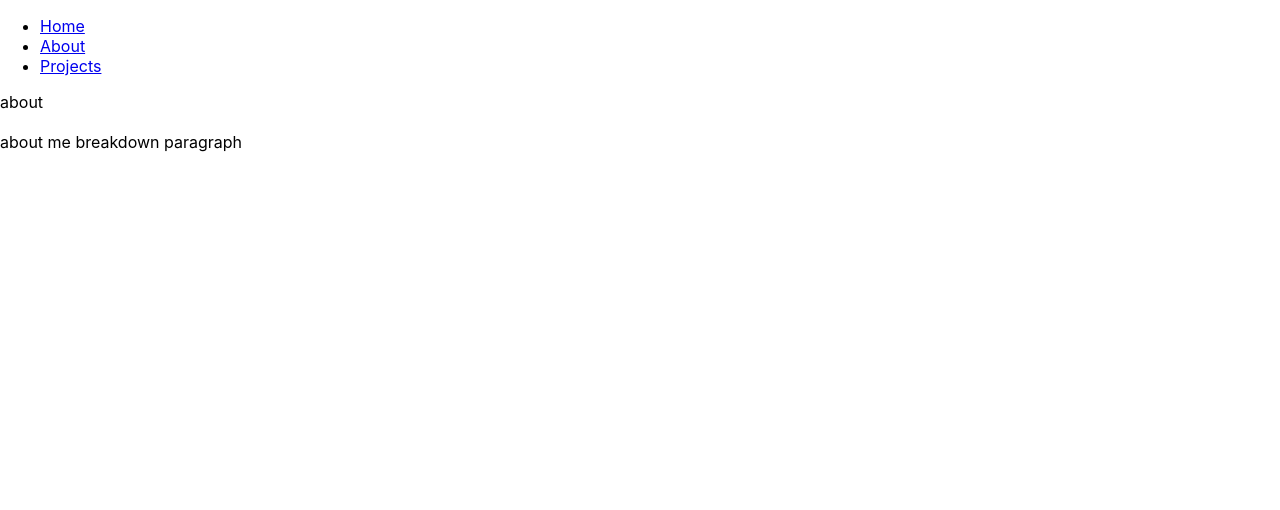
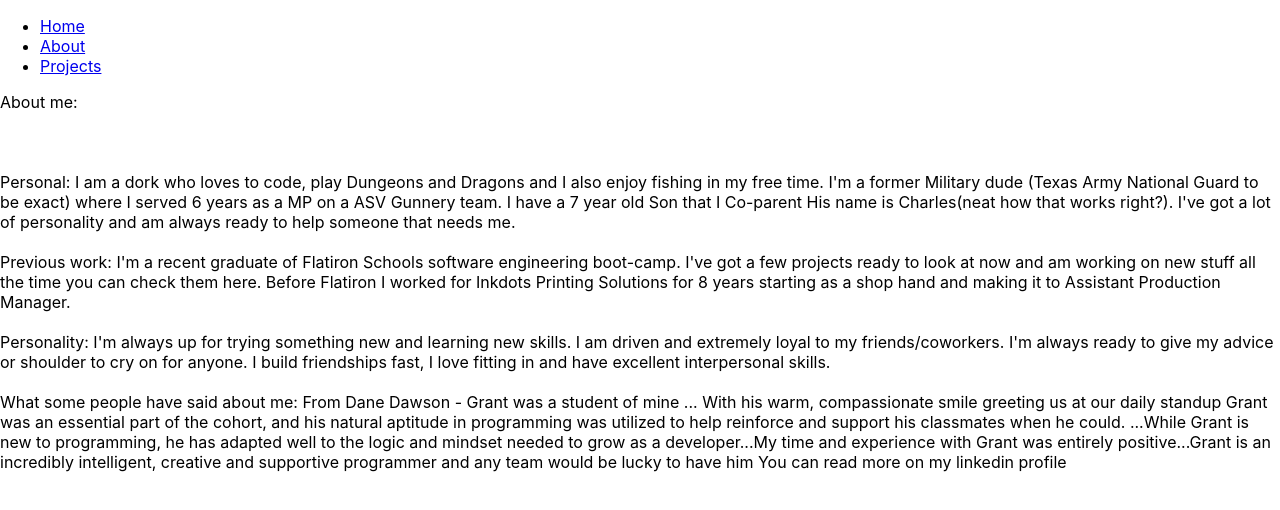
Before and after one commit to Cobanz/Portfolio, a React (Create React App) app in the folder portfolio/: page /about in a window 1280 px wide. Shown: the top 510 px of the page. Built offline with nearby package versions, Linux system fonts and the light colour scheme.

Commit message:
added base data

```diff
--- a/portfolio/src/App.js
+++ b/portfolio/src/App.js
@@ -1,11 +1,5 @@
 import React from "react";
-import {
-  BrowserRouter as Router,
-  Switch,
-  Route,
-  Link
-} from "react-router-dom";
-import logo from './logo.svg';
+import {BrowserRouter as Router, Switch, Route, Link} from "react-router-dom";
 import './App.css';
 import About from "./about/About"
 import Projects from './projects/Projects'
--- a/portfolio/src/about/About.jsx
+++ b/portfolio/src/about/About.jsx
@@ -2,10 +2,41 @@ import React from 'react'
 
 function About() {
     return (
-        <div>
-            <header>about</header>
+        <div className="about">
+            <header>About me:</header>
             <br/>
-            <div>about me breakdown paragraph</div>
+            <div className="about_container">
+            <br/>
+            <br/>
+                <div className="about_personal"> Personal:
+                I am a dork who loves to code, play Dungeons and Dragons and I also enjoy fishing in my free time.
+                I'm a former Military dude (Texas Army National Guard to be exact) where I served 6 years as a MP on a ASV Gunnery team.
+                I have a 7 year old Son that I Co-parent His name is Charles(neat how that works right?).
+                I've got a lot of personality and am always ready to help someone that needs me.
+                </div>
+                <br/>
+                <div className="about_work">Previous work:
+                I'm a recent graduate of Flatiron Schools software engineering boot-camp.
+                I've got a few projects ready to look at now and am working on new stuff all the time you can check them here.
+                Before Flatiron I worked for Inkdots Printing Solutions for 8 years starting as a shop hand and making it to Assistant Production Manager.
+                </div>
+                <br/>
+                <div className="about_personality">Personality:
+                I'm always up for trying something new and learning new skills.
+                I am driven and extremely loyal to my friends/coworkers.
+                I'm always ready to give my advice or shoulder to cry on for anyone.
+                I build friendships fast, I love fitting in and have excellent interpersonal skills.
+                </div>
+                <br/>
+                <div className="about_people_say"> What some people have said about me:
+                From Dane Dawson -
+Grant was a student of mine ... With his warm, compassionate smile greeting us at our daily standup Grant was an essential part of the cohort, and his natural aptitude in programming was utilized to help reinforce and support his classmates when he could.
+...While Grant is new to programming, he has adapted well to the logic and mindset needed to grow as a developer...My time and experience with Grant was entirely positive...Grant is an incredibly intelligent, creative and supportive programmer and any team would be lucky to have him
+
+You can read more on my linkedin profile
+                </div>
+
+            </div>
         </div>
     )
 }
--- a/portfolio/src/landing/Landing.jsx
+++ b/portfolio/src/landing/Landing.jsx
@@ -3,9 +3,12 @@ import React from 'react'
 function Landing() {
     return (
         <div>
-            <header>landing</header>
+            <header>"And you can call me anything besides late for supper" - Bob *grand-daddy* Nichols</header>
             <br/>
-            <div>body welcome page</div>
+            <div>
+            <h1>Hey, I'm Grant!</h1>
+            <h3>Well I'm really Charles G. Nichols, but I go by Grant</h3>
+            </div>
         </div>
     )
 }
--- a/portfolio/src/projects/Projects.jsx
+++ b/portfolio/src/projects/Projects.jsx
@@ -3,12 +3,18 @@ import React from 'react'
 function Projects() {
     return (
         <div>
-            <header>Projects</header>
-            <div>about my projects</div>
+            <header>Projects:</header>
             <br/>
-            <div>project conainer
-                <div>project 1</div>
-                <div>project 2</div>
+            <div> Thanks for your interest! Iv got a few projects that I am super proud of listed here. </div>
+            <br/>
+            <div className="project_container">
+            <br/>
+            <br/>
+                <div>This Portfolio</div>
+                <br/>
+                <div>Biggles Bottomless Emporium</div>
+                <br/>
+                <div>Space Cowboy</div>
             </div>
         </div>
     )
```
